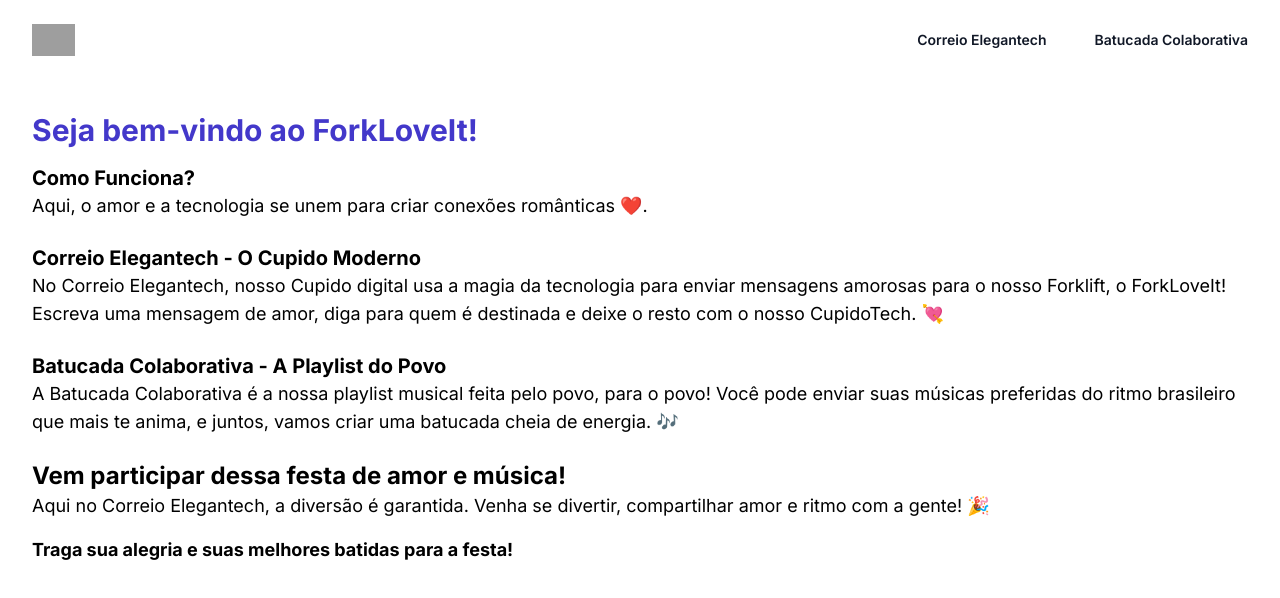
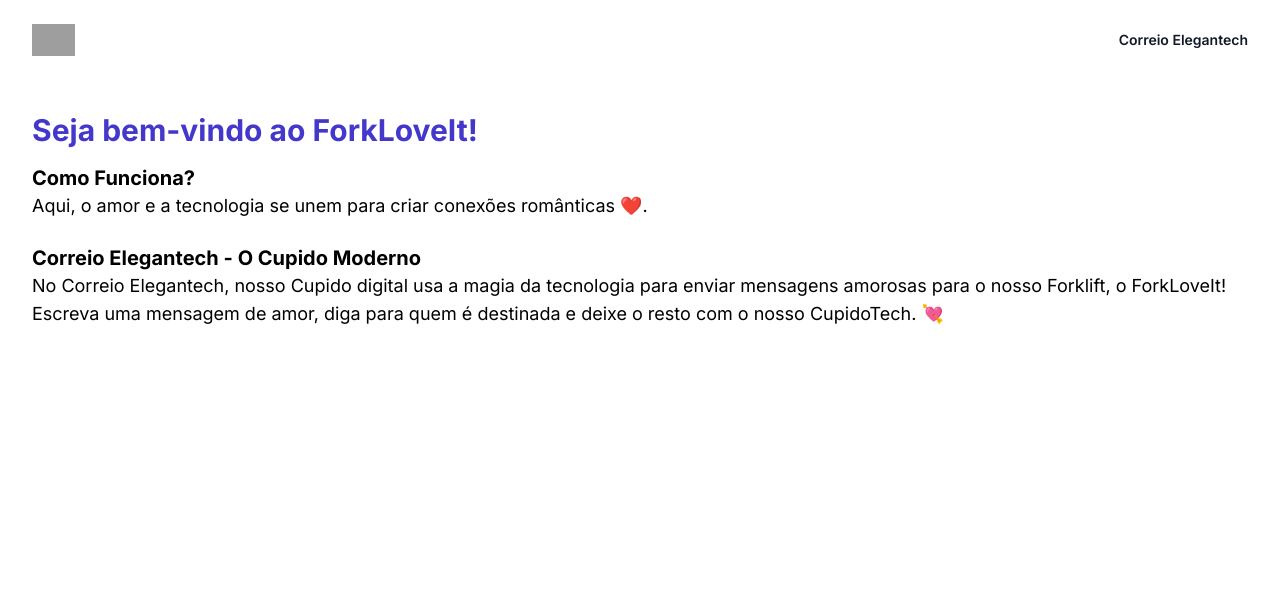
Before and after one commit to lucasbalieiro/forkloveit, a Next.js app: page / in a window 1280 px wide. Shown: the top 598 px of the page. Built offline with nearby package versions, Linux system fonts and the light colour scheme; grey boxes are pictures that could not be loaded.

Commit message:
fix: remove featyre Batucada Colaborativa

```diff
--- a/src/app/components/Header.tsx
+++ b/src/app/components/Header.tsx
@@ -33,9 +33,9 @@ export default function Header() {
           <Link href="/elegantech" className="text-sm font-semibold leading-6 text-gray-900">
             Correio Elegantech
           </Link>
-          <Link href="/batucada" className="text-sm font-semibold leading-6 text-gray-900">
+          {/* <Link href="/batucada" className="text-sm font-semibold leading-6 text-gray-900">
             Batucada Colaborativa
-          </Link>
+          </Link> */}
         </Popover.Group>
       </nav>
       <Dialog as="div" className="lg:hidden" open={mobileMenuOpen} onClose={setMobileMenuOpen}>
@@ -69,14 +69,14 @@ export default function Header() {
                 >
                   Correio Elegantech
                 </Link>
-                <Link
+                {/* <Link
                   href="/batucada"
                   className="-mx-3 block rounded-lg px-3 py-2 text-base font-semibold leading-7 text-gray-900 hover:bg-gray-50"
                   onClick={() => setMobileMenuOpen(false)}
 
                 >
                   Batucada Colaborativa
-                </Link>
+                </Link> */}
               </div>
             </div>
           </div>
--- a/src/app/page.tsx
+++ b/src/app/page.tsx
@@ -1,3 +1,6 @@
+import Link from "next/link";
+
+
 export default function Home() {
 
   return (
@@ -10,23 +13,9 @@ export default function Home() {
       Aqui, o amor e a tecnologia se unem para criar conexões românticas <span>❤️</span>.
     </p>
 
-    <h3 className="text-xl font-bold">Correio Elegantech - O Cupido Moderno</h3>
+    <h3 className="text-xl font-bold"><Link href="/elegantech">Correio Elegantech</Link> - O Cupido Moderno</h3>
     <p className="text-lg mb-6">
       No Correio Elegantech, nosso Cupido digital usa a magia da tecnologia para enviar mensagens amorosas para o nosso Forklift, o ForkLoveIt! Escreva uma mensagem de amor, diga para quem é destinada e deixe o resto com o nosso CupidoTech. <span>💘</span>
-    </p>
-
-    <h3 className="text-xl font-bold">Batucada Colaborativa - A Playlist do Povo</h3>
-    <p className="text-lg mb-6">
-      A Batucada Colaborativa é a nossa playlist musical feita pelo povo, para o povo! Você pode enviar suas músicas preferidas do ritmo brasileiro que mais te anima, e juntos, vamos criar uma batucada cheia de energia. <span>🎶</span>
-    </p>
-
-    <h2 className="text-2xl font-bold">Vem participar dessa festa de amor e música!</h2>
-    <p className="text-lg mb-4">
-      Aqui no Correio Elegantech, a diversão é garantida. Venha se divertir, compartilhar amor e ritmo com a gente! <span>🎉</span>
-    </p>
-
-    <p className="text-lg">
-      <strong>Traga sua alegria e suas melhores batidas para a festa!</strong>
     </p>
   </div>
     </>
```
